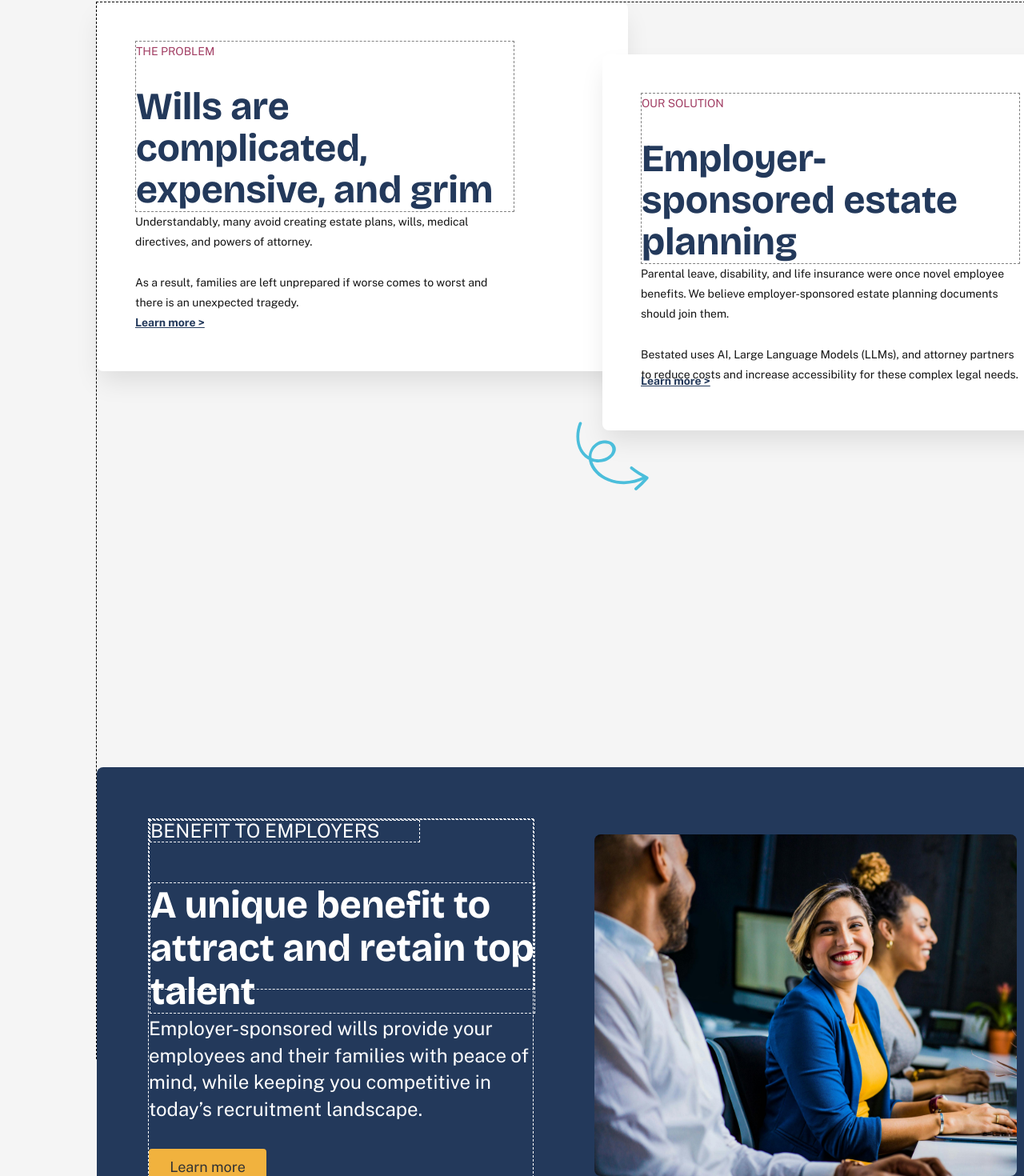
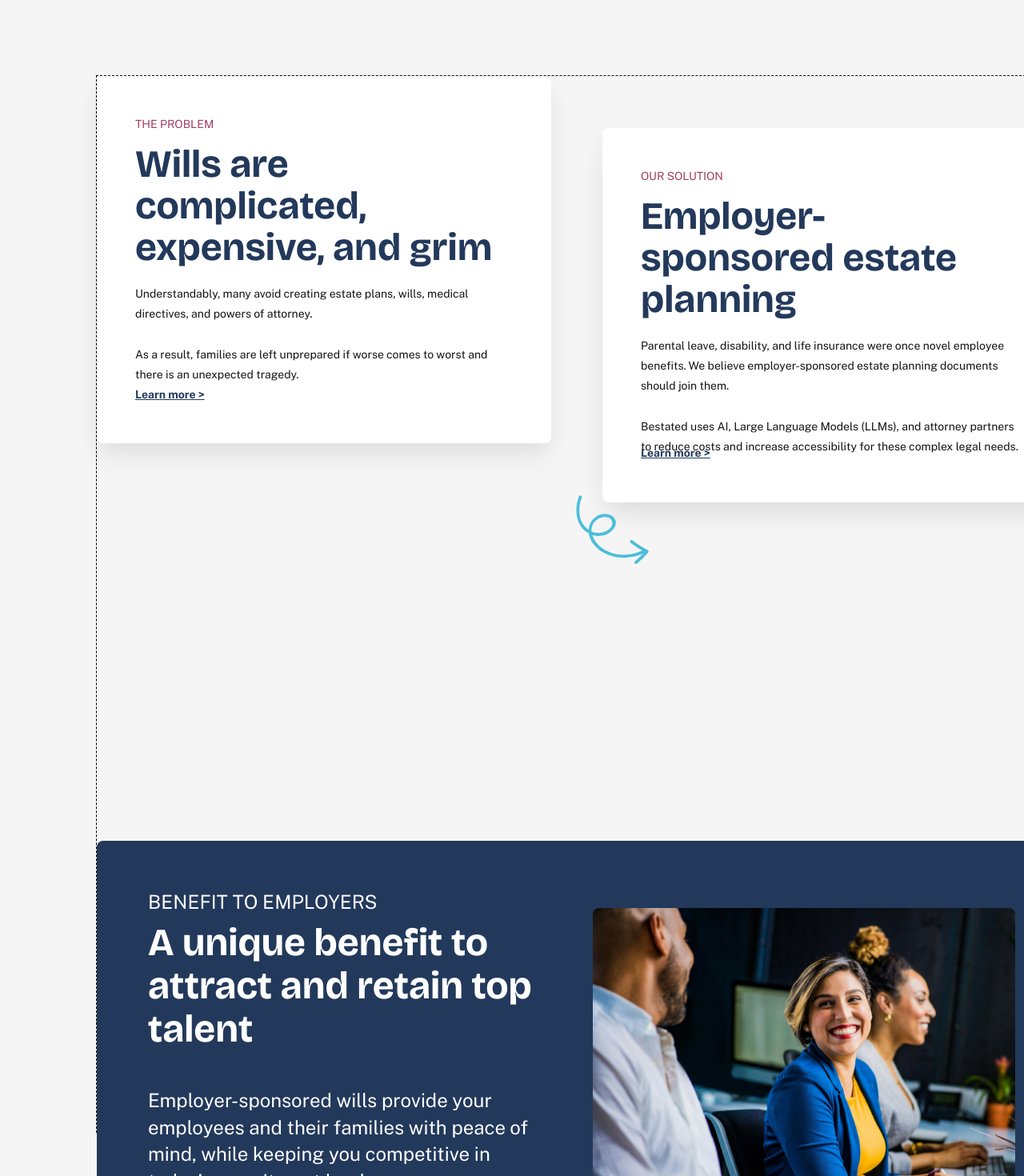
Before and after one commit to chenathy/besated-org, a React app: page / in a window 1280 px wide. Shown: the part 1123-2593 px from the top of the page at 80% size. Built offline with nearby package versions, Linux system fonts and the light colour scheme.

Commit message:
updated <p> and <h2> gap

```diff
--- a/src/App.css
+++ b/src/App.css
@@ -124,6 +124,9 @@
     background-color: #F5F5F5;
 }
 
+/* HomePage: Hero */
+
+
 .HomePage .Hero {
     display: flex;
     justify-content: center;
@@ -194,6 +197,8 @@
 }
 
 
+/* HomePage: Numbers */
+
 .HomePage .Numbers {
     display: flex;
     justify-content: center;
@@ -243,11 +248,14 @@
     color: #141414;
 }
 
+
+/* HomePage: Wills */
+
 .HomePage .Wills {
     width: 1200px;
     height: 1320px;
-    position: absolute;
-    top: 1125px;
+    position: relative;
+    top: 161px;
     margin-left: 120px;
 
 
@@ -258,7 +266,7 @@
 
 
 .HomePage .Wills .box {
-    width: 568px;
+    max-width: 568px;
     border-radius: 8px;
     padding: 48px;
     gap: 32px;
@@ -289,8 +297,6 @@
     width: 125px;
     height: 125px;
     position: relative;
-    /* top: 1585px;
-    left: 651px; */
     top: 460px;
     left: 531px;
     z-index: 3;
@@ -301,9 +307,9 @@
     width: 472px;
     height: 212px;
 
-    border-color: gray;
-    border-width: 1px;
-    border-style: dashed;
+    display: flex;
+    flex-direction: column;
+    justify-content: baseline;
 }
 
 .group label {
@@ -320,11 +326,12 @@
     color: #A13D63;
 }
 
+
 .group h2 {
     width: 472px;
     height: 162px;
     position: relative;
-    top: 30px;
+    top: 10px;
     left: 0px;
     font-family: 'Bricolage Grotesque';
     font-size: 48px;
@@ -393,10 +400,6 @@
     display: flex;
     flex-direction: column;
     justify-content: center;
-
-    border-color: white;
-    border-width: 1px;
-    border-style: dashed;
 }
 
 
@@ -406,16 +409,11 @@
 
     display: flex;
     flex-direction: column;
-    justify-content:baseline;
-    align-items: baseline;
-
-    border-color: white;
-    border-width: 1px;
-    border-style: dashed;
+    justify-content: baseline
 
 }
 
-.text-btn .group p {
+.callout-box .text-btn .group p {
     width: 335.79px;
     height: 26px;
     font-family: 'Public Sans', sans-serif;
@@ -423,33 +421,20 @@
     line-height: 25.2px;
     letter-spacing: 3%;
     color: #FFFFFF;
-
-    border-color: white;
-    border-width: 1px;
-    border-style: dashed;
 }
 
-.text-btn .group h2 {
+.callout-box .text-btn .group h2 {
     width: 480px;
     height: 162px;
-    position: relative;
-    top: 50px;
+    /* position: relative;
+    top: 26px; */
     font-family: 'Bricolage Grotesque', sans-serif;
     font-weight: 600;
     font-size: 48px;
     line-height: 54px;
     color: #FFFFFF;
-
-
-    border-color: white;
-    border-width: 1px;
-    border-style: dashed;
 }
 
-.text-btn .group h2, .text-btn .group p {
-    margin: 0;
-    padding: 0;
-}
 
 .text-btn p{
     width: 480px;
--- a/src/HomePage/index.js
+++ b/src/HomePage/index.js
@@ -108,6 +108,10 @@ const HomePage = () => {
                 </div>
             </div>
 
+            <hr/>
+
+
+
         </div>
 
     )
```
